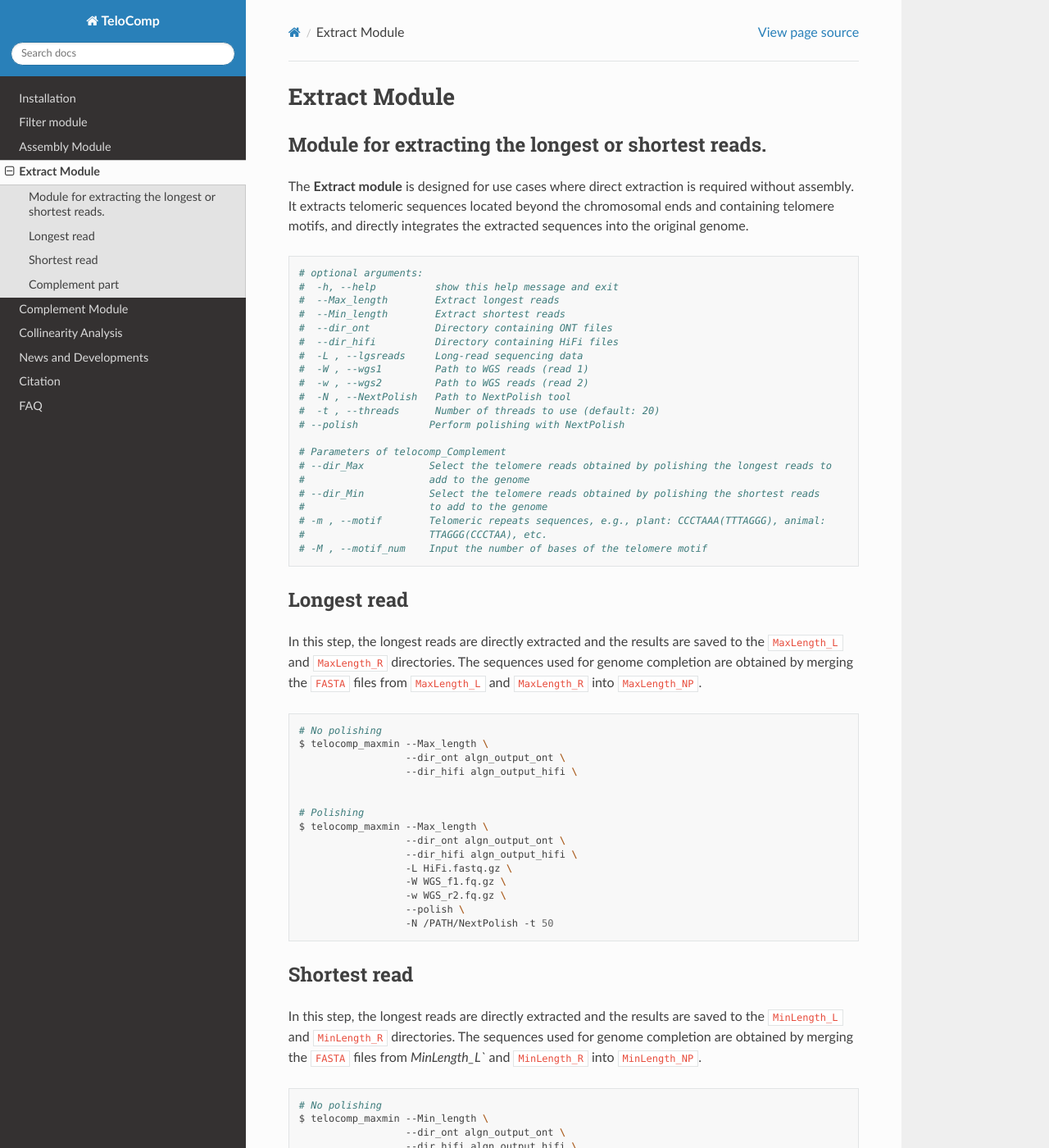
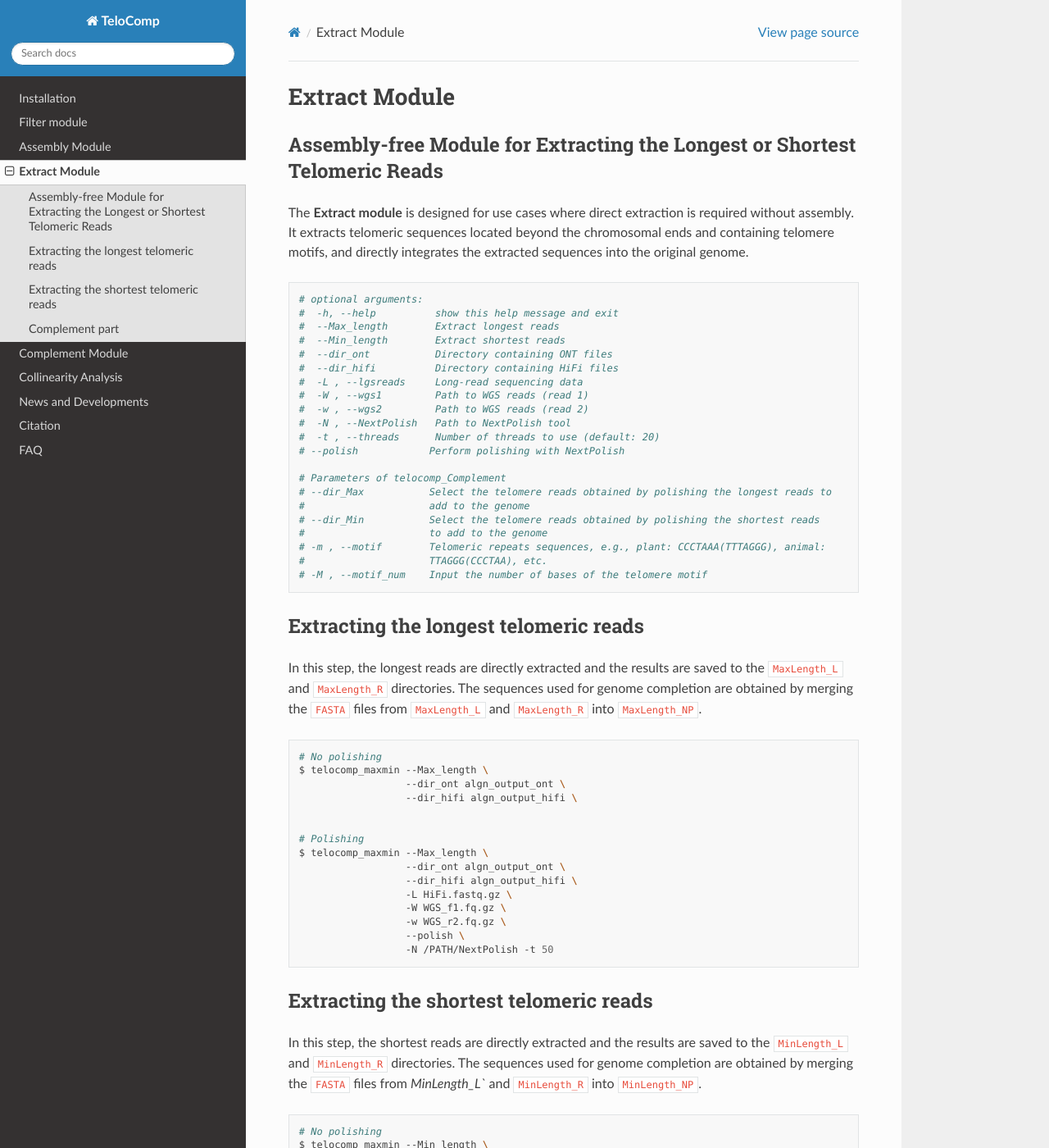
Before and after one commit to lxie-0709/TeloComp, a Sphinx documentation site: the page built from docs/content/Extract_module.rst, in a window 1280 px wide and 1400 px high. Shown: the whole window at 82% size. Built offline with Sphinx 7.4.7 and the Read the Docs theme 3.1.0, drawn with Linux system fonts in a browser that asks for light colours.

Commit message:
Update Extract_module.rst

```diff
--- a/docs/content/Extract_module.rst
+++ b/docs/content/Extract_module.rst
@@ -1,8 +1,8 @@
 Extract Module
 ==============
 
-Module for extracting the longest or shortest reads.
-----------------------------------------------------
+Assembly-free Module for Extracting the Longest or Shortest Telomeric Reads
+---------------------------------------------------------------------------
 
 The **Extract module** is designed for use cases where direct extraction is required without assembly. It extracts telomeric sequences located beyond the chromosomal ends and containing telomere motifs, and directly integrates the extracted sequences into the original genome.
 
@@ -31,8 +31,8 @@ The **Extract module** is designed for use cases where direct extraction is requ
     # -M , --motif_num    Input the number of bases of the telomere motif
 
 
-Longest read
-------------
+Extracting the longest telomeric reads
+--------------------------------------
 
 In this step, the longest reads are directly extracted and the results are saved to the ``MaxLength_L`` and ``MaxLength_R`` directories. The sequences used for genome completion are obtained by merging the ``FASTA`` files from ``MaxLength_L`` and ``MaxLength_R`` into ``MaxLength_NP``.
 
@@ -55,10 +55,10 @@ In this step, the longest reads are directly extracted and the results are saved
                       -N /PATH/NextPolish -t 50
 
 
-Shortest read
--------------
+Extracting the shortest telomeric reads
+---------------------------------------
 
-In this step, the longest reads are directly extracted and the results are saved to the ``MinLength_L`` and ``MinLength_R`` directories. The sequences used for genome completion are obtained by merging the ``FASTA`` files from `MinLength_L`` and ``MinLength_R`` into ``MinLength_NP``.
+In this step, the shortest reads are directly extracted and the results are saved to the ``MinLength_L`` and ``MinLength_R`` directories. The sequences used for genome completion are obtained by merging the ``FASTA`` files from `MinLength_L`` and ``MinLength_R`` into ``MinLength_NP``.
 
 .. code:: bash
 
```
